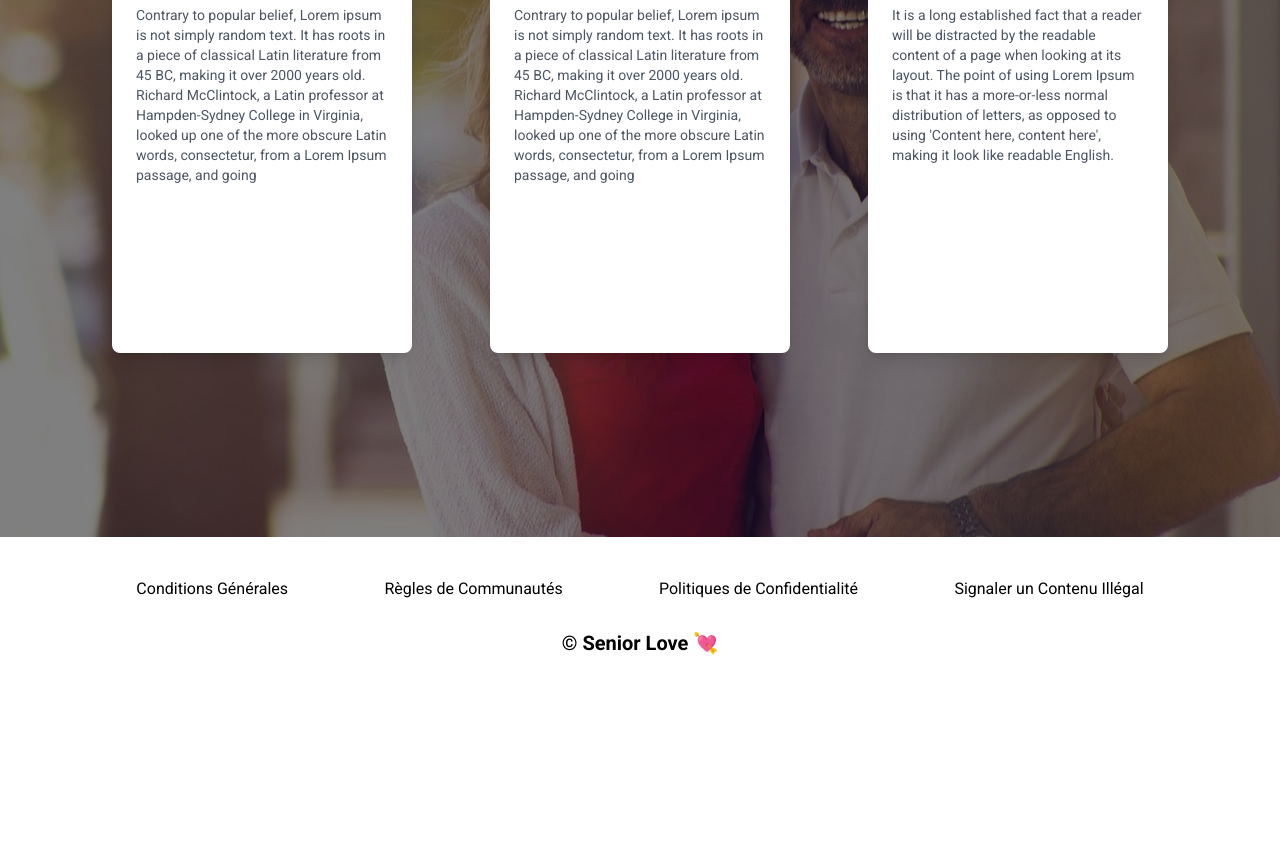
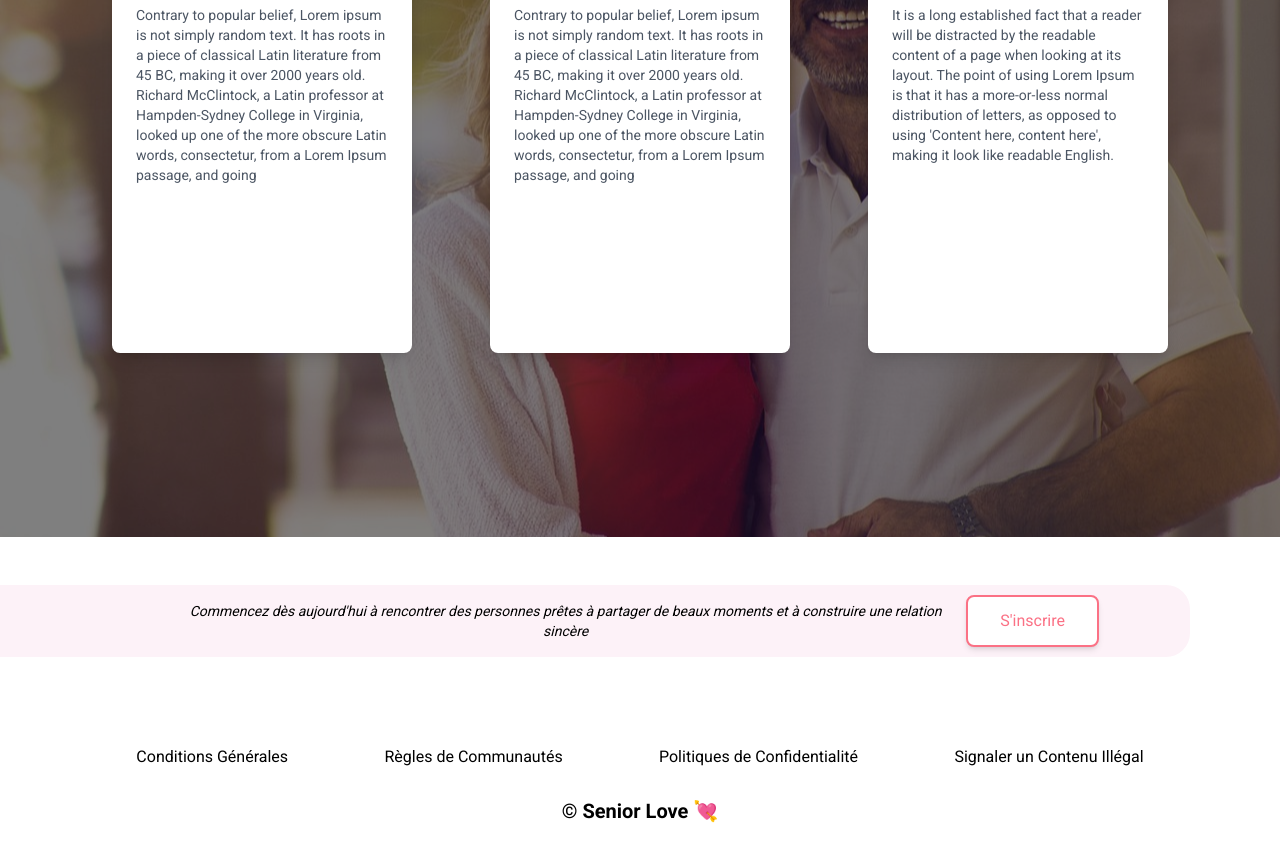
Before and after one commit to sll0yd/seniorlove-front, a React (Vite) app: page / in a window 1280 px wide. Shown: the part 3086-3947 px from the top of the page. Before the commit the page ends 3783 px from the top, so only its background shows below. Built offline with nearby package versions, Linux system fonts and the light colour scheme.

Commit message:
fix: fixed some style tailwind on components ProfileLists and FooterBaner

```diff
--- a/src/App.tsx
+++ b/src/App.tsx
@@ -6,6 +6,7 @@ import DiscoverSeniorLove from './components/DiscoverSeniorLove';
 import EventsForYou from './components/EventsForYou';
 import Testimony from './components/Testimony';
 import CategoriesForYou from './components/CategoriesForYou';
+import FooterBanner from './components/FooterBanner';
 
 function App() {
   return (
@@ -16,6 +17,7 @@ function App() {
       <EventsForYou />
       <CategoriesForYou />
       <Testimony />
+      <FooterBanner />
       <Footer />
     </div>
   );
--- a/src/components/FooterBanner.tsx
+++ b/src/components/FooterBanner.tsx
@@ -8,7 +8,10 @@ function FooterBanner() {
             Commencez dès aujourd'hui à rencontrer des personnes prêtes à
             partager de beaux moments et à construire une relation sincère
           </p>
-          <button className="px-8 py-3 bg-white border-2 border-rose-400 text-rose-400 rounded-lg shadow-md hover:bg-rose-400 hover:text-white transition-colors duration-300">
+          <button
+            type="button"
+            className="px-8 py-3 bg-white border-2 border-rose-400 text-rose-400 rounded-lg shadow-md hover:bg-rose-400 hover:text-white transition-colors duration-300"
+          >
             S'inscrire
           </button>
         </div>
```
Also changed, not shown: src/components/ProfileLists.tsx (line endings or trailing spaces).
